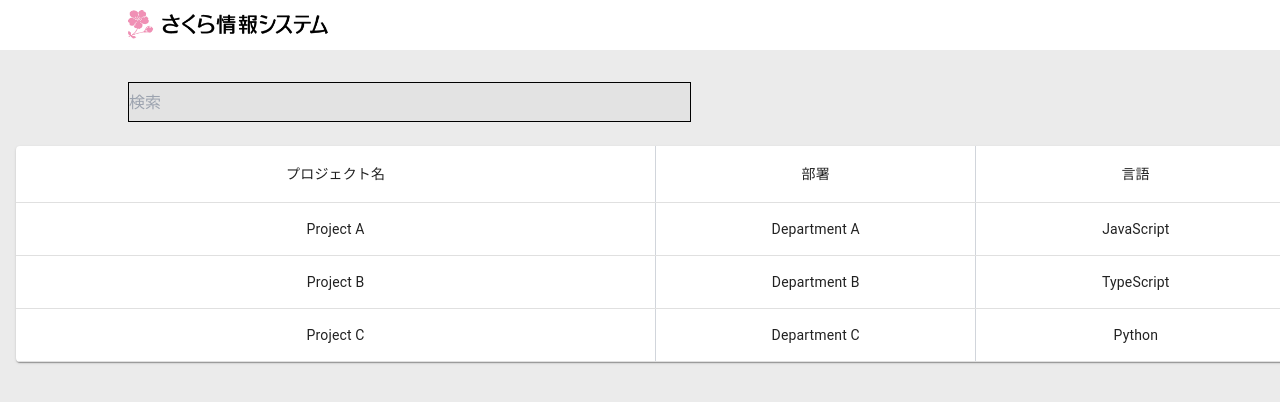
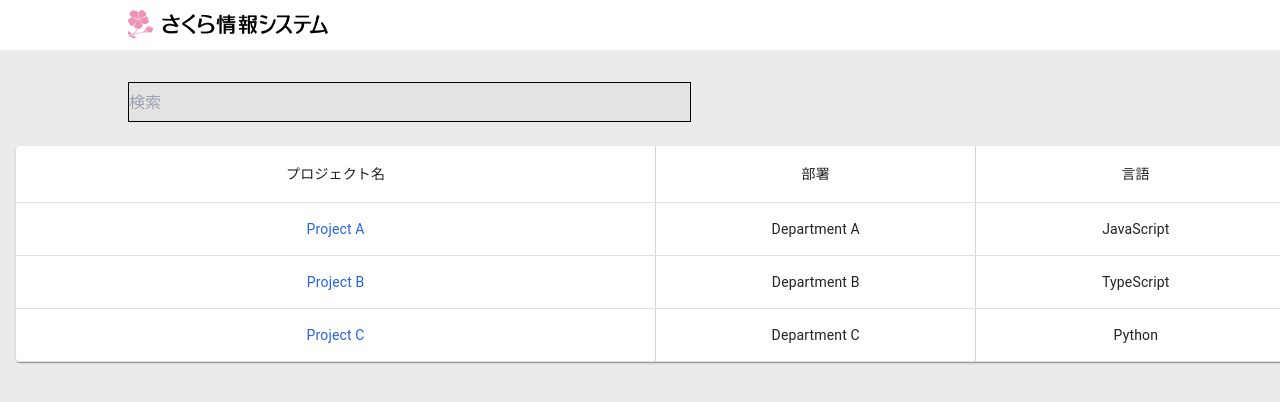
Before and after one commit to SQL-Injections/team2a, a Next.js app in the folder team_2a/: page / in a window 1280 px wide. Shown: the top 402 px of the page. Built offline with nearby package versions, Linux system fonts and the light colour scheme.

Commit message:
動的にプロジェクトに遷移できるように変更

```diff
--- a/team_2a/src/components/List.tsx
+++ b/team_2a/src/components/List.tsx
@@ -1,5 +1,6 @@
 import React from 'react'
 import { Table, TableBody, TableCell, TableContainer, TableHead, TableRow, Paper } from '@mui/material'
+import Link from 'next/link'
 
 interface Title {
     titleString: string
@@ -43,8 +44,17 @@ const List: React.FC<ListProps> = ({ titles, contents }) => {
                                     }`}
                                     style={{ width: `${(titles[cellIndex].width / totalWidth) * 100}%` }}
                                 >
-                                    {/* 配列ならjoinで結合し、文字列ならそのまま表示 */}
-                                    {Array.isArray(cell) ? cell.join(', ') : cell}
+                                    {cellIndex === 0 ? (
+                                        // 最初のセルだけLinkでラップして遷移可能にする
+                                        <Link href={`/projects/${cellIndex}`} className="text-blue-600 hover:underline">
+                                            {Array.isArray(cell) ? cell.join(', ') : cell}
+                                        </Link>
+                                    ) : // 配列ならjoinで結合し、文字列ならそのまま表示
+                                    Array.isArray(cell) ? (
+                                        cell.join(', ')
+                                    ) : (
+                                        cell
+                                    )}
                                 </TableCell>
                             ))}
                         </TableRow>
```
